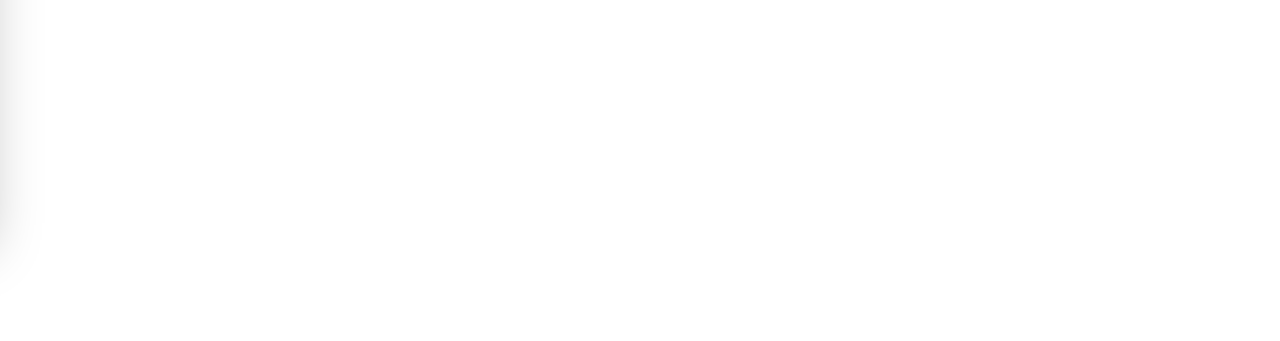
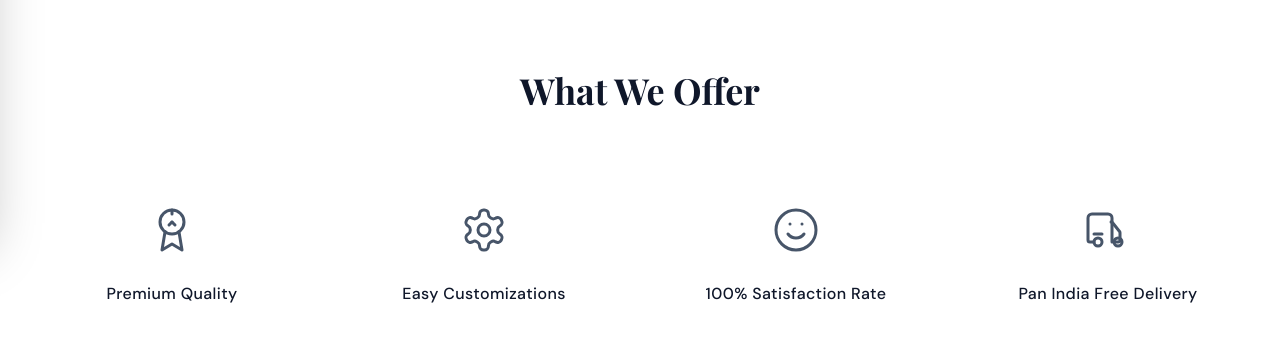
Before and after one commit to aswin-john/arttech-shop, a React (Vite) app in the folder frontend/arttech-shop/: page / in a window 1280 px wide. Shown: the part 565-906 px from the top of the page. Before the commit the page ends 800 px from the top, so only its background shows below. Built offline with nearby package versions, Linux system fonts and the light colour scheme.

Commit message:
feat(home-demo-future-phase): add ValuePropositions component to display service highlights on the homepage

```diff
--- a/frontend/arttech-shop/src/App.tsx
+++ b/frontend/arttech-shop/src/App.tsx
@@ -1,11 +1,12 @@
 import { ThemeProvider } from './context/ThemeContext';
 import { Header } from './components/Header/Header';
 import { HeroCarousel } from './components/HeroCarousel/HeroCarousel';
+import { ValuePropositions } from './components/ValuePropositions/ValuePropositions';
 
 /**
  * Root application component.
  * Wraps all content in ThemeProvider and composes the main layout:
- * fixed header followed by the hero carousel below it.
+ * fixed header followed by the hero carousel and feature highlights.
  */
 function App() {
   return (
@@ -13,6 +14,7 @@
       <Header />
       <main className="pt-16 lg:pt-[4.5rem]">
         <HeroCarousel />
+        <ValuePropositions />
       </main>
     </ThemeProvider>
   );
--- /dev/null
+++ b/frontend/arttech-shop/src/components/ValuePropositions/ValuePropositions.tsx
@@ -0,0 +1,199 @@
+import type { ReactNode } from 'react';
+
+/**
+ * Data for each offering/feature card.
+ * Icons are defined as separate components below for maintainability.
+ */
+interface OfferItem {
+  id: string;
+  label: string;
+  icon: ReactNode;
+}
+
+/* ─── Icon Components ─── */
+
+/** Medal/badge icon representing premium quality */
+function PremiumQualityIcon(): ReactNode {
+  return (
+    <svg
+      xmlns="http://www.w3.org/2000/svg"
+      width="48"
+      height="48"
+      viewBox="0 0 24 24"
+      fill="none"
+      stroke="currentColor"
+      strokeWidth="1.5"
+      strokeLinecap="round"
+      strokeLinejoin="round"
+      aria-hidden="true"
+    >
+      <circle cx="12" cy="8" r="6" />
+      <path d="M15.477 12.89L17 22l-5-3-5 3 1.523-9.11" />
+      <path d="M12 2v2" />
+      <path d="M12 8l1.5 1.5" />
+      <path d="M12 8l-1.5 1.5" />
+    </svg>
+  );
+}
+
+/** Gear/customization icon representing easy customizations */
+function CustomizationsIcon(): ReactNode {
+  return (
+    <svg
+      xmlns="http://www.w3.org/2000/svg"
+      width="48"
+      height="48"
+      viewBox="0 0 24 24"
+      fill="none"
+      stroke="currentColor"
+      strokeWidth="1.5"
+      strokeLinecap="round"
+      strokeLinejoin="round"
+      aria-hidden="true"
+    >
+      <path d="M12.22 2h-.44a2 2 0 00-2 2v.18a2 2 0 01-1 1.73l-.43.25a2 2 0 01-2 0l-.15-.08a2 2 0 00-2.73.73l-.22.38a2 2 0 00.73 2.73l.15.1a2 2 0 011 1.72v.51a2 2 0 01-1 1.74l-.15.09a2 2 0 00-.73 2.73l.22.38a2 2 0 002.73.73l.15-.08a2 2 0 012 0l.43.25a2 2 0 011 1.73V20a2 2 0 002 2h.44a2 2 0 002-2v-.18a2 2 0 011-1.73l.43-.25a2 2 0 012 0l.15.08a2 2 0 002.73-.73l.22-.39a2 2 0 00-.73-2.73l-.15-.08a2 2 0 01-1-1.74v-.5a2 2 0 011-1.74l.15-.09a2 2 0 00.73-2.73l-.22-.38a2 2 0 00-2.73-.73l-.15.08a2 2 0 01-2 0l-.43-.25a2 2 0 01-1-1.73V4a2 2 0 00-2-2z" />
+      <circle cx="12" cy="12" r="3" />
+    </svg>
+  );
+}
+
+/** Smiley face icon representing 100% satisfaction */
+function SatisfactionIcon(): ReactNode {
+  return (
+    <svg
+      xmlns="http://www.w3.org/2000/svg"
+      width="48"
+      height="48"
+      viewBox="0 0 24 24"
+      fill="none"
+      stroke="currentColor"
+      strokeWidth="1.5"
+      strokeLinecap="round"
+      strokeLinejoin="round"
+      aria-hidden="true"
+    >
+      <circle cx="12" cy="12" r="10" />
+      <path d="M8 14s1.5 2 4 2 4-2 4-2" />
+      <line x1="9" y1="9" x2="9.01" y2="9" />
+      <line x1="15" y1="9" x2="15.01" y2="9" />
+    </svg>
+  );
+}
+
+/** Delivery truck icon representing free delivery */
+function FreeDeliveryIcon(): ReactNode {
+  return (
+    <svg
+      xmlns="http://www.w3.org/2000/svg"
+      width="48"
+      height="48"
+      viewBox="0 0 24 24"
+      fill="none"
+      stroke="currentColor"
+      strokeWidth="1.5"
+      strokeLinecap="round"
+      strokeLinejoin="round"
+      aria-hidden="true"
+    >
+      <path d="M14 18V6a2 2 0 00-2-2H4a2 2 0 00-2 2v11a1 1 0 001 1h2" />
+      <path d="M15 18h2a1 1 0 001-1v-3.65a1 1 0 00-.22-.624l-3.48-4.35A1 1 0 0013.52 8H14" />
+      <circle cx="17" cy="18" r="2" />
+      <circle cx="7" cy="18" r="2" />
+      {/* "FREE" tag indicator */}
+      <path d="M5 14h4" />
+    </svg>
+  );
+}
+
+const OFFER_ITEMS: OfferItem[] = [
+  {
+    id: 'premium-quality',
+    label: 'Premium Quality',
+    icon: <PremiumQualityIcon />,
+  },
+  {
+    id: 'easy-customizations',
+    label: 'Easy Customizations',
+    icon: <CustomizationsIcon />,
+  },
+  {
+    id: 'satisfaction-rate',
+    label: '100% Satisfaction Rate',
+    icon: <SatisfactionIcon />,
+  },
+  {
+    id: 'free-delivery',
+    label: 'Pan India Free Delivery',
+    icon: <FreeDeliveryIcon />,
+  },
+];
+
+/**
+ * Value Propositions feature highlights section.
+ * Displays four value propositions with icons in a responsive grid.
+ * Mobile: single column → Tablet: 2 columns → Desktop: 4 columns.
+ */
+export function ValuePropositions(): ReactNode {
+  return (
+    <section
+      id="what-we-offer"
+      className="w-full
+                 bg-[var(--color-surface)] dark:bg-[var(--color-dark-surface-elevated)]
+                 border-t border-[var(--color-border)] dark:border-[var(--color-dark-border)]
+                 transition-colors duration-300"
+    >
+      <div className="max-w-7xl mx-auto px-4 sm:px-6 lg:px-8 py-12 md:py-16 lg:py-20">
+        {/* Section heading */}
+        <h2
+          className="font-display text-2xl sm:text-3xl lg:text-4xl font-bold
+                     text-center
+                     text-[var(--color-text-primary)] dark:text-[var(--color-dark-text-primary)]
+                     mb-10 md:mb-14 lg:mb-16"
+        >
+          What We Offer
+        </h2>
+
+        {/* Feature grid */}
+        <div
+          className="grid grid-cols-1 sm:grid-cols-2 lg:grid-cols-4
+                     gap-8 sm:gap-6 lg:gap-8"
+        >
+          {OFFER_ITEMS.map((item) => (
+            <div
+              key={item.id}
+              id={`offer-${item.id}`}
+              className="offer-card flex flex-col items-center text-center
+                         py-6 px-4
+                         rounded-2xl
+                         transition-all duration-300
+                         hover:bg-[var(--color-surface-elevated)] dark:hover:bg-[var(--color-dark-surface)]
+                         hover:shadow-[0_4px_24px_rgba(0,0,0,0.06)] dark:hover:shadow-[0_4px_24px_rgba(0,0,0,0.3)]
+                         group cursor-default"
+            >
+              {/* Icon container */}
+              <div
+                className="flex items-center justify-center
+                           w-16 h-16 mb-5
+                           rounded-xl
+                           text-[var(--color-text-secondary)] dark:text-[var(--color-dark-text-secondary)]
+                           group-hover:text-[var(--color-brand-600)] dark:group-hover:text-[var(--color-brand-400)]
+                           transition-colors duration-300"
+              >
+                {item.icon}
+              </div>
+
+              {/* Label */}
+              <span
+                className="text-sm sm:text-base font-medium tracking-wide
+                           text-[var(--color-text-primary)] dark:text-[var(--color-dark-text-primary)]
+                           transition-colors duration-300"
+              >
+                {item.label}
+              </span>
+            </div>
+          ))}
+        </div>
+      </div>
+    </section>
+  );
+}
```
